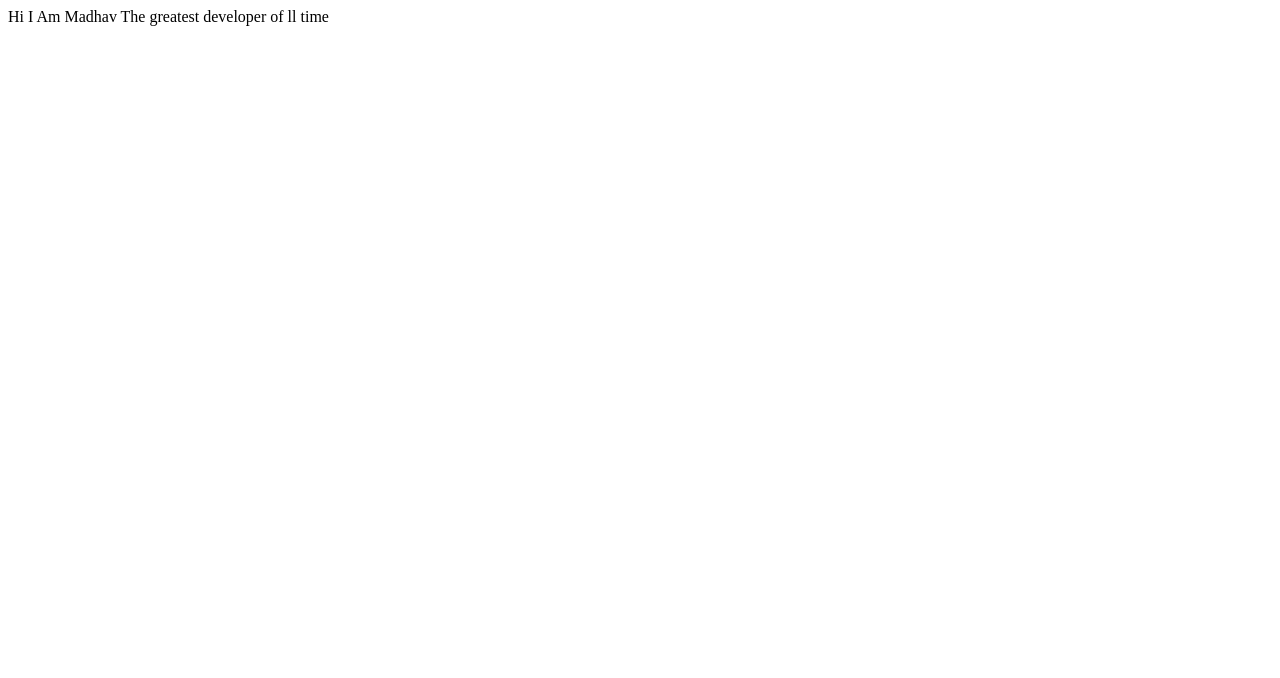
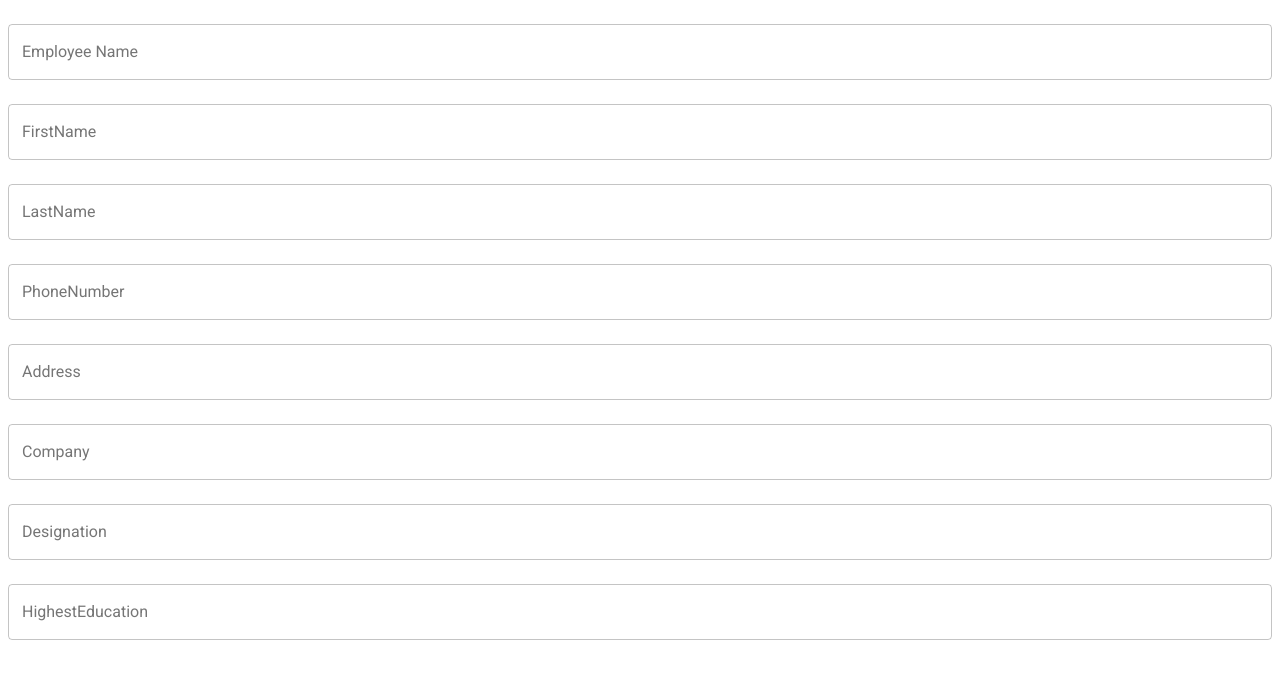
Before and after one commit to wattledcord/drago, a React app: page / in a window 1280 px wide. Built offline with nearby package versions, Linux system fonts and the light colour scheme; no server answers.

Commit message:
Added Material UI support and axios library for API calling

```diff
--- a/package.json
+++ b/package.json
@@ -19,6 +19,8 @@
   "license": "ISC",
   "homepage": "https://github.com/wattledcord/drago/blob/master/README.md",
   "dependencies": {
+    "@material-ui/core": "^3.6.0",
+    "axios": "^0.18.0",
     "body-parser": "^1.18.3",
     "express": "^4.16.4",
     "mysql": "^2.16.0"
--- a/src/client/app.js
+++ b/src/client/app.js
@@ -1,6 +1,25 @@
-import React ,{Component} from 'react'
+import React, { Component } from 'react';
+import axios from 'axios';
+import TextField from '@material-ui/core/TextField';
 export default class App extends Component {
-    render(){
-        return <div>Hi I Am Madhav  The greatest developer of ll time </div>
+    constructor(props) {
+        super(props)
+        axios.get('/employees').then((response) => {
+            console.log(response.data);
+        }).catch((err) => {
+            console.log(err);
+        })
+    }
+    render() {
+        return <form>
+            <TextField id="EmployeeName" label="Employee Name" fullWidth margin="normal"  variant="outlined"></TextField>
+            <TextField id="FirstName" label="FirstName" fullWidth margin="normal"  variant="outlined"></TextField>
+            <TextField id="LastName" label="LastName" fullWidth margin="normal"  variant="outlined"></TextField>
+            <TextField id="PhoneNumber" label="PhoneNumber" type="number" fullWidth margin="normal"  variant="outlined"></TextField>
+            <TextField id="Address" label="Address" multiline rowsMax="4" margin="normal" fullWidth  variant="outlined"></TextField>
+            <TextField id="Company" label="Company" fullWidth margin="normal"  variant="outlined"></TextField>
+            <TextField id="Designation" label="Designation" fullWidth margin="normal"  variant="outlined"></TextField>
+            <TextField id="HighestEducation" label="HighestEducation" fullWidth margin="normal"  variant="outlined"> </TextField>
+        </form>
     }
 }
--- a/src/client/index.html
+++ b/src/client/index.html
@@ -5,6 +5,7 @@
     <meta http-equiv="X-UA-Compatible" content="IE=edge">
     <title>Drago Website</title>
     <meta name="viewport" content="width=device-width, initial-scale=1">
+    <link rel="stylesheet" href="https://fonts.googleapis.com/css?family=Roboto:300,400,500">
 </head>
 <body>
     <div id="root"></div>
```
Also changed, not shown: 1 other file.
